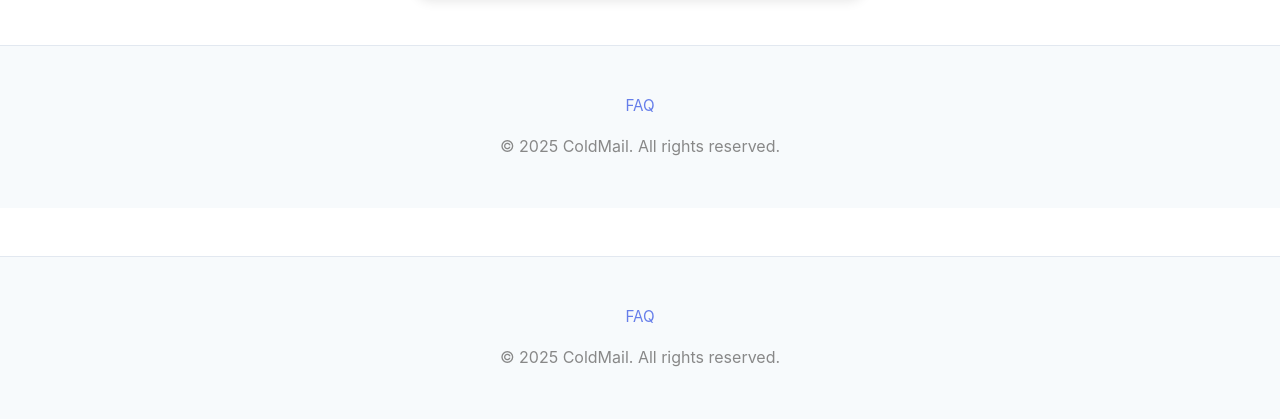
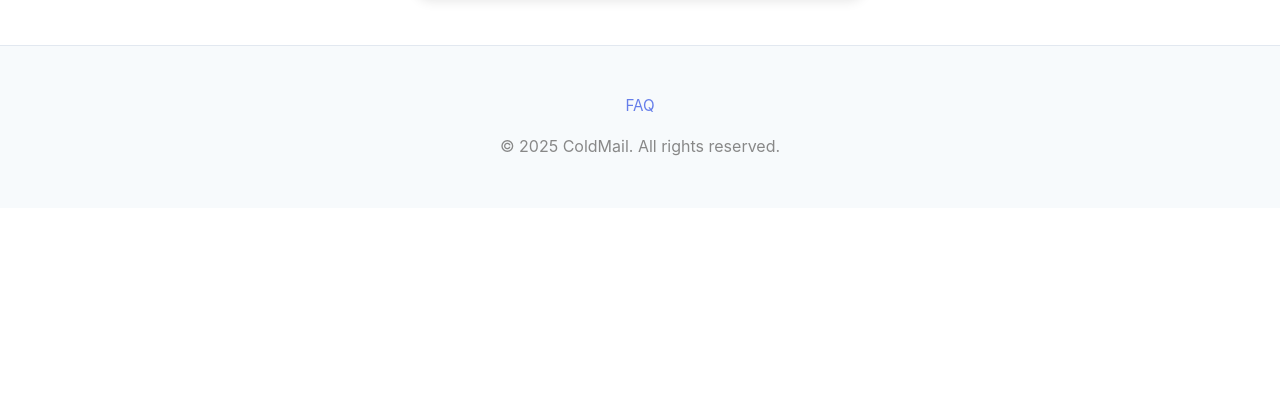
Before and after one commit to SandileGumede/ColdMail-Flask, a Flask app: page /signup in a window 1280 px wide. Shown: the part 1089-1508 px from the top of the page. After the commit the page ends 1245 px from the top, so only its background shows below. Run offline with Flask 3, Linux system fonts and the light colour scheme; parts of the project's set-up code (start-up, migrations or seed data) failed here and were passed over.

Commit message:
Initial commit

```diff
--- a/templates/auth/signup.html
+++ b/templates/auth/signup.html
@@ -82,17 +82,6 @@
         </div>
     </div>
 
-    <!-- Footer -->
-    <footer class="footer">
-        <div class="footer-content">
-            <div class="footer-links">
-                <a href="/faq">FAQ</a>
-            </div>
-            <div class="footer-copyright">
-                <p>&copy; 2025 ColdMail. All rights reserved.</p>
-            </div>
-        </div>
-    </footer>
 
     <script>
         // Mobile navigation toggle
--- a/templates/base.html
+++ b/templates/base.html
@@ -13,7 +13,7 @@
     <nav class="navbar">
         <div class="nav-container">
             <div class="nav-brand">
-                <img src="/static/Black & White Minimalist Business Logo_20250708_190239_0000.png" alt="ColdMail Logo" class="nav-logo">
+                <img src="/static/coldmail-logo.png" alt="ColdMail Logo" class="nav-logo">
             </div>
             <div class="nav-links">
                 <a href="/" class="nav-link {% if request.endpoint == 'index' %}active{% endif %}">Home</a>
--- a/templates/contact.html
+++ b/templates/contact.html
@@ -11,7 +11,7 @@
     <nav class="navbar">
         <div class="nav-container">
             <div class="nav-brand">
-                <img src="/static/Black & White Minimalist Business Logo_20250708_190239_0000.png" alt="PitchAI Logo" class="nav-logo">
+                <img src="/static/coldmail-logo.png" alt="ColdMail Logo" class="nav-logo">
             </div>
             <div class="nav-links">
                 <a href="/" class="nav-link">Home</a>
--- a/templates/fag.html
+++ b/templates/fag.html
@@ -11,7 +11,7 @@
     <nav class="navbar">
         <div class="nav-container">
             <div class="nav-brand">
-                <img src="/static/Black & White Minimalist Business Logo_20250708_190239_0000.png" alt="PitchAI Logo" class="nav-logo">
+                <img src="/static/coldmail-logo.png" alt="ColdMail Logo" class="nav-logo">
             </div>
             <div class="nav-links">
                 <a href="/" class="nav-link">Home</a>
--- a/templates/faq.html
+++ b/templates/faq.html
@@ -11,7 +11,7 @@
     <nav class="navbar">
         <div class="nav-container">
             <div class="nav-brand">
-                <img src="/static/Black & White Minimalist Business Logo_20250708_190239_0000.png" alt="PitchAI Logo" class="nav-logo">
+                <img src="/static/coldmail-logo.png" alt="ColdMail Logo" class="nav-logo">
             </div>
             <div class="nav-links">
                 <a href="/" class="nav-link">Home</a>
--- a/templates/paypal_checkout.html
+++ b/templates/paypal_checkout.html
@@ -11,7 +11,7 @@
     <nav class="navbar">
         <div class="nav-container">
             <div class="nav-brand">
-                <img src="{{ url_for('static', filename='Black & White Minimalist Business Logo_20250708_190239_0000.png') }}" alt="PitchAI Logo" class="nav-logo">
+                <img src="{{ url_for('static', filename='coldmail-logo.png') }}" alt="ColdMail Logo" class="nav-logo">
             </div>
             <div class="nav-links">
                 <a href="{{ url_for('home') }}" class="nav-link">Home</a>
--- a/templates/upgrade.html
+++ b/templates/upgrade.html
@@ -11,7 +11,7 @@
     <nav class="navbar">
         <div class="nav-container">
             <div class="nav-brand">
-                <img src="/static/Black & White Minimalist Business Logo_20250708_190239_0000.png" alt="PitchAI Logo" class="nav-logo">
+                <img src="/static/coldmail-logo.png" alt="ColdMail Logo" class="nav-logo">
             </div>
             <div class="nav-links">
                 <a href="/" class="nav-link">Home</a>
```
Also changed, not shown: FINAL_DEPLOYMENT_GUIDE.md (line endings or trailing spaces), no_supabase_mode.py (line endings or trailing spaces), static/coldmail-logo.png (added), test_requirements.py (line endings or trailing spaces).
